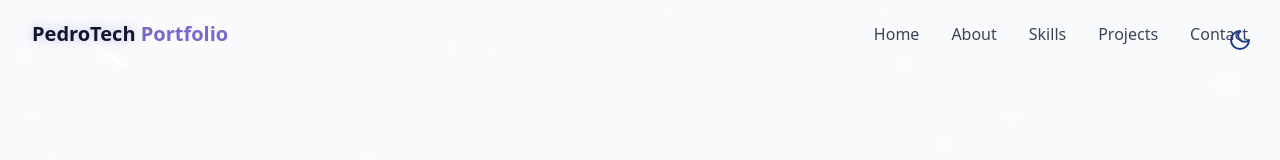
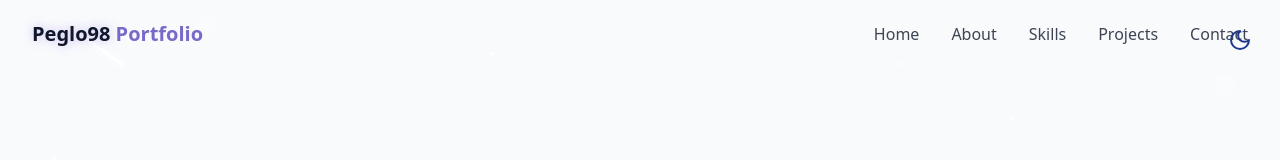
Before and after one commit to Peglo98/ReactPortfolio, a React (Vite) app: page / in a window 1280 px wide. Shown: the top 160 px of the page. Built offline with nearby package versions, Linux system fonts and the light colour scheme.

Commit message:
Update Navbar.jsx

```diff
--- a/src/components/Navbar.jsx
+++ b/src/components/Navbar.jsx
@@ -35,7 +35,7 @@ export const Navbar = () => {
           href="#hero"
         >
           <span className="relative z-10">
-            <span className="text-glow text-foreground"> PedroTech </span>{" "}
+            <span className="text-glow text-foreground"> Peglo98 </span>{" "}
             Portfolio
           </span>
         </a>
```
